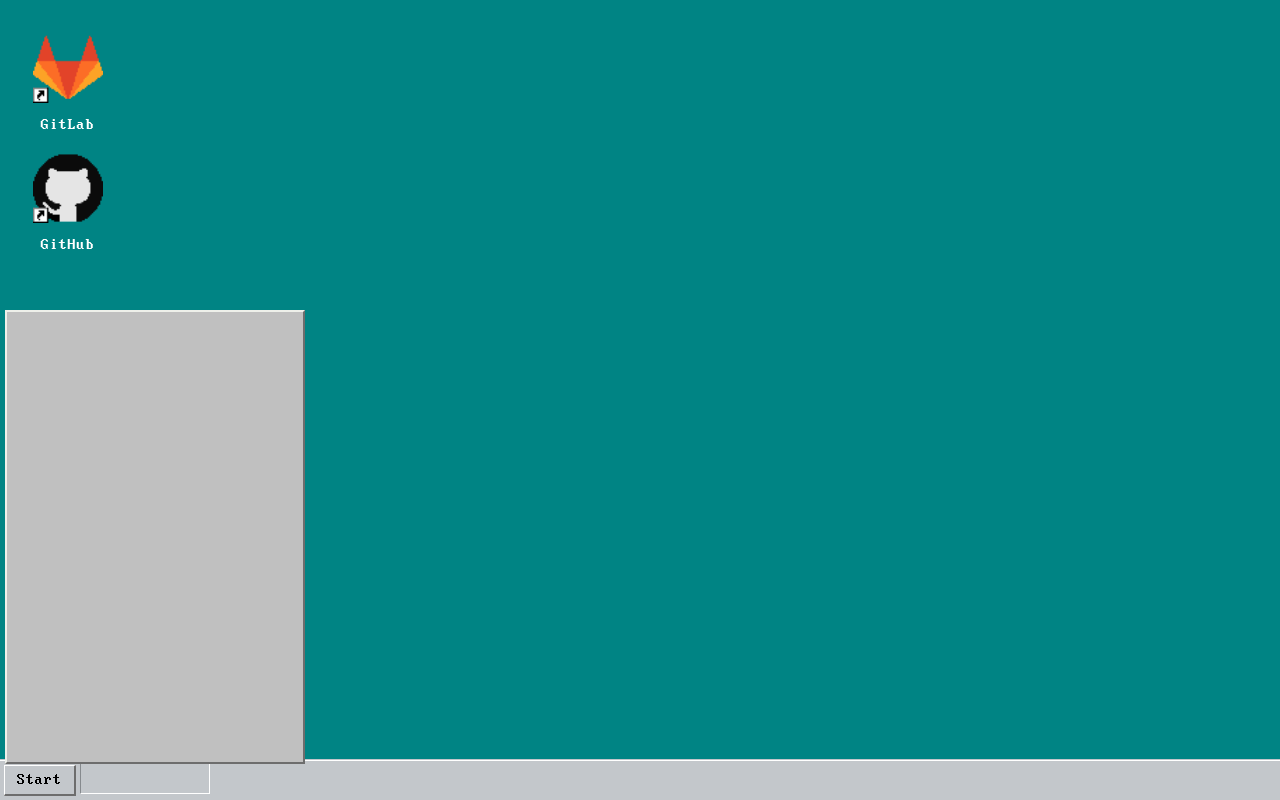
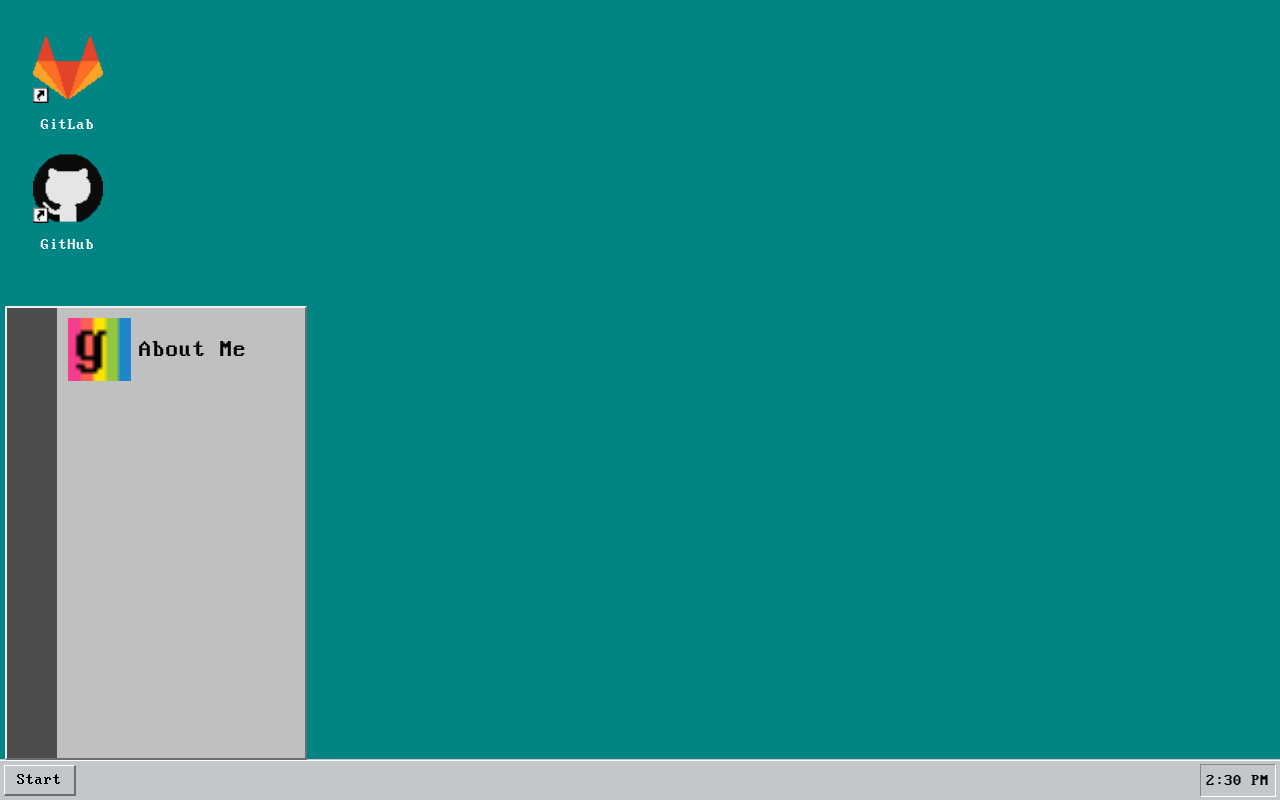
Before and after one commit to greg-el/personal-site, a React (Create React App) app: page / in a window 1280 px wide. Both pictures are taken after a click on the button "Start". Built offline with nearby package versions, Linux system fonts and the light colour scheme.

Commit message:
make icons draggable, start making windows

```diff
--- a/package.json
+++ b/package.json
@@ -12,6 +12,7 @@
     "@types/react-dom": "^16.9.8",
     "react": "^16.13.1",
     "react-dom": "^16.13.1",
+    "react-draggable": "^4.4.3",
     "react-scripts": "3.4.3",
     "typescript": "^3.7.5"
   },
--- a/src/App.css
+++ b/src/App.css
@@ -5,6 +5,7 @@
 
 html,
 body {
+  font-family: "MS Dos";
   width: 100vw;
   height: 100vh;
   font-size: 16px;
@@ -100,6 +101,9 @@ body {
   left: 5px;
   height: 450px;
   width: 300px;
+  border-right: 2px solid #6d6d6d;
+  border-bottom: 2px solid #6d6d6d;
+  border-top: 2px solid #eef0ea;
 }
 
 #start-menu {
@@ -108,10 +112,21 @@ body {
   background-color: #c0c0c0;
   width: 100%;
   height: 100%;
-  border-right: 2px solid #6d6d6d;
+}
+
+#start-menu-panel-container {
+  width: 100%;
+  height: 100%;
+  display: flex;
+  flex-direction: row;
   border-bottom: 2px solid #6d6d6d;
   border-left: 2px solid #eef0ea;
-  border-top: 2px solid #eef0ea;
+}
+
+#start-menu-logo {
+  width: 20%;
+  height: 100%;
+  background-color: #4d4d4d;
 }
 
 .icon-wrapper {
@@ -142,7 +157,6 @@ body {
 }
 
 .icon-label {
-  font-family: "MS Dos";
   color: white;
 }
 
@@ -156,7 +170,10 @@ body {
 
 #system-tray-wrapper {
   height: 100%;
-  width: 10%;
+  width: 80px;
+  display: flex;
+  margin-left: auto;
+  align-items: center;
 }
 
 #system-tray {
@@ -167,4 +184,45 @@ body {
   border-right: 1px solid #ffffff;
   height: 80%;
   width: 100%;
+  margin-right: 5%;
 }
+
+#clock-wrapper {
+  height: 100%;
+  width: 100%;
+  display: flex;
+  justify-content: center;
+  align-items: center;
+  user-select: none;
+}
+
+.start-menu-item-wrapper {
+  width: 100%;
+  height: 80px;
+  color: black;
+  font-size: 150%;
+  display: flex;
+}
+
+.start-menu-item-wrapper:hover {
+  color: white;
+  background-color: #010479;
+}
+
+.start-menu-item {
+  display: flex;
+  align-items: center;
+  flex-direction: row;
+  height: 98%;
+  width: 98%;
+  margin: 1% 0 0 1%;
+}
+
+.start-menu-item-image {
+  height: 80%;
+  width: 80px;
+  background-position: center;
+  background-repeat: no-repeat;
+  background-size: contain;
+  image-rendering: crisp-edges;
+}
--- /dev/null
+++ b/src/components/Clock.tsx
@@ -0,0 +1,18 @@
+import React from "react";
+
+class Clock extends React.Component {
+  render() {
+    let d = new Date();
+    let hour = d.getHours();
+    let amPm = hour <= 12 ? "PM" : "AM";
+    let minute = d.getMinutes();
+    let fMiniute = (minute < 10 ? "0" : "") + minute;
+    return (
+      <div id="clock-wrapper">
+        <div id="clock">{hour + ":" + fMiniute + " " + amPm}</div>
+      </div>
+    );
+  }
+}
+
+export default Clock;
--- a/src/components/Icon.tsx
+++ b/src/components/Icon.tsx
@@ -1,11 +1,12 @@
 import React from "react";
+import Draggable from "react-draggable";
 
 interface IState {
   focused: boolean;
 }
 
 interface IProps {
-  style: React.CSSProperties;
+  iconStyle: React.CSSProperties;
   label: string;
   url: string;
   id: string;
@@ -19,6 +20,8 @@ class Icon extends React.Component<IProps, IState> {
     this.state = {
       focused: false,
     };
+    this.onMouseDown = this.onMouseDown.bind(this);
+    this.onMouseUp = this.onMouseUp.bind(this);
   }
 
   componentDidUpdate() {
@@ -32,28 +35,30 @@ class Icon extends React.Component<IProps, IState> {
     }
   }
 
-  _handleSingleClick(event: any) {
-    let target = event.currentTarget;
-    this.props.setFocusedElement(target);
-    event.stopPropagation();
-    this.setState({
-      focused: true,
-    });
+  onMouseDown(event: any) {
+    this.props.setFocusedElement(event.currentTarget);
+  }
+
+  onMouseUp(event: any) {
+    this.setState({ focused: false });
   }
 
   render() {
     let setClassName =
       this.state.focused === true ? "icon-focused" : "icon-not-focused";
     return (
+      <Draggable bounds="parent">
         <div
           id={this.props.id}
           className={"icon-wrapper " + setClassName}
           onDoubleClick={() => window.open(this.props.url, "_blank")}
-        onClick={(e) => this._handleSingleClick(e)}
+          onMouseDown={(e) => this.onMouseDown(e)}
+          onMouseUp={(e) => this.onMouseUp(e)}
         >
-        <div className="icon" style={this.props.style}></div>
+          <div className="icon" style={this.props.iconStyle}></div>
           <div className="icon-label">{this.props.label}</div>
         </div>
+      </Draggable>
     );
   }
 }
--- a/src/components/ScreenHandler.tsx
+++ b/src/components/ScreenHandler.tsx
@@ -5,8 +5,15 @@ import StartButton from "./StartButton";
 import Desktop from "./Desktop";
 import Icon from "./Icon";
 import SystemTray from "./SystemTray";
+import StartMenuItem from "./StartMenuItem";
 import GitLabLogo from "../image/GitLabLogoPixelShortcut.png";
 import GitHubLogo from "../image/GitHubLogoPixelShortcut.png";
+import MulticolouredLogo from "../image/multicoloured-logo.png";
+
+type Pos = {
+  x: number;
+  y: number;
+};
 
 interface IState {
   startMouseDown: boolean;
@@ -14,6 +21,7 @@ interface IState {
   desktopMouseDown: boolean;
   desktopMouseUp: boolean;
   focusedElement: any;
+  mousePos: Pos;
 }
 
 interface IProps {}
@@ -27,6 +35,7 @@ class ScreenHandler extends React.Component<IProps, IState> {
       desktopMouseDown: false,
       desktopMouseUp: false,
       focusedElement: null,
+      mousePos: { x: 0, y: 0 },
     };
   }
 
@@ -48,7 +57,7 @@ class ScreenHandler extends React.Component<IProps, IState> {
           id="desktop"
         >
           <Icon
-            style={{ backgroundImage: `url( ${GitLabLogo})` }}
+            iconStyle={{ backgroundImage: `url( ${GitLabLogo})` }}
             label="GitLab"
             url="https://gitlab.com/greg-el"
             id="gitlab-icon"
@@ -56,7 +65,7 @@ class ScreenHandler extends React.Component<IProps, IState> {
             setFocusedElement={this.setFocusedElement}
           />
           <Icon
-            style={{ backgroundImage: `url( ${GitHubLogo})` }}
+            iconStyle={{ backgroundImage: `url( ${GitHubLogo})` }}
             label="GitHub"
             url="https://github.com/greg-el"
             id="github-icon"
@@ -82,7 +91,12 @@ class ScreenHandler extends React.Component<IProps, IState> {
           focusedElement={this.state.focusedElement}
           setFocusedElement={this.setFocusedElement}
           id="start-menu"
-        ></StartMenu>
+        >
+          <StartMenuItem
+            image={{ backgroundImage: `url( ${MulticolouredLogo})` }}
+            label="About Me"
+          ></StartMenuItem>
+        </StartMenu>
       </div>
     );
   }
--- a/src/components/StartMenu.tsx
+++ b/src/components/StartMenu.tsx
@@ -40,7 +40,10 @@ class StartMenu extends React.Component<IProps, IState> {
     if (this.state.focused === true) {
       return (
         <div id="start-menu-wrapper">
-          <div id={this.props.id}></div>
+          <div id="start-menu-panel-container">
+            <div id="start-menu-logo"></div>
+            <div id={this.props.id}>{this.props.children}</div>
+          </div>
         </div>
       );
     } else {
--- /dev/null
+++ b/src/components/StartMenuItem.tsx
@@ -0,0 +1,23 @@
+import React from "react";
+
+interface IProps {
+  image: React.CSSProperties;
+  label: string;
+}
+
+interface IState {}
+
+class StartMenuItem extends React.Component<IProps, IState> {
+  render() {
+    return (
+      <div className="start-menu-item-wrapper">
+        <div className="start-menu-item">
+          <div style={this.props.image} className="start-menu-item-image"></div>
+          <div className="start-menu-item-label">{this.props.label}</div>
+        </div>
+      </div>
+    );
+  }
+}
+
+export default StartMenuItem;
--- a/src/components/SystemTray.tsx
+++ b/src/components/SystemTray.tsx
@@ -1,10 +1,13 @@
 import React from "react";
+import Clock from "./Clock";
 
 class SystemTray extends React.Component {
   render() {
     return (
       <div id="system-tray-wrapper">
-        <div id="system-tray"></div>
+        <div id="system-tray">
+          <Clock />
+        </div>
       </div>
     );
   }
```
Also changed, not shown: src/components/Window.tsx (added), src/image/multicoloured-logo.png (added), 1 other file (tests, documents, lock files or other folders). Lines whose indentation alone changed are shown as unchanged.
